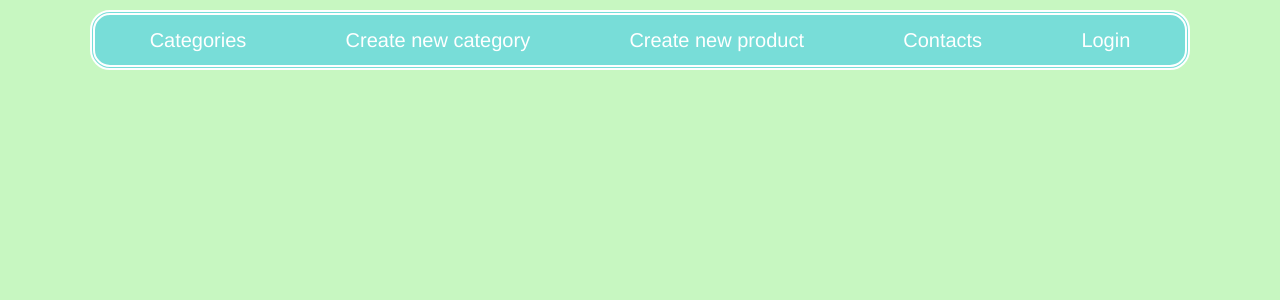
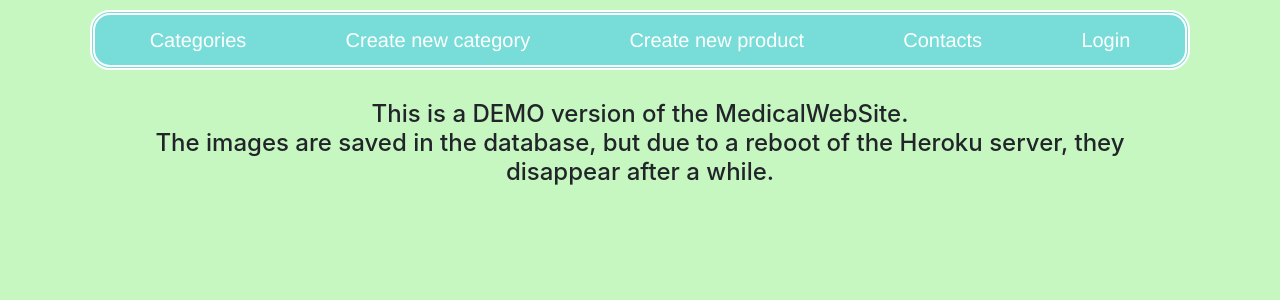
Before and after one commit to nikolska/Ant_shop, a Django app: page / in a window 1280 px wide. Shown: the top 300 px of the page. Run offline with Django 3.2, Linux system fonts and the light colour scheme; data that the repository does not hold is empty; some libraries are stand-ins or nearby versions.

Commit message:
add message about dissapearing images

```diff
--- a/products/templates/base.html
+++ b/products/templates/base.html
@@ -34,6 +34,9 @@
     </div>
 
     <div class="body-content">
+        <h4 align='center'>This is a DEMO version of the MedicalWebSite. <br> The images are saved in the database,
+            but due to a reboot of the Heroku server, they disappear after a while.
+        </h4>
         {% block content %}{% endblock %}
     </div>
 </div>
```
